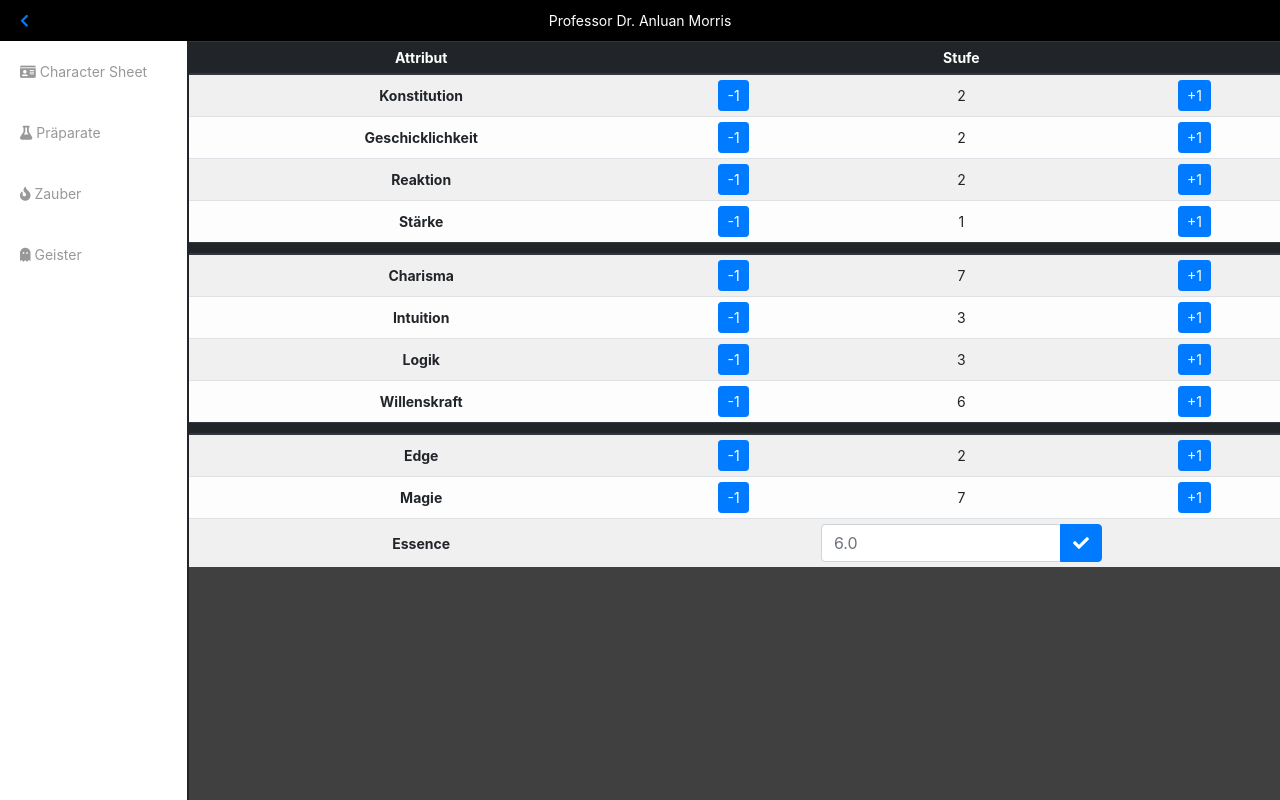
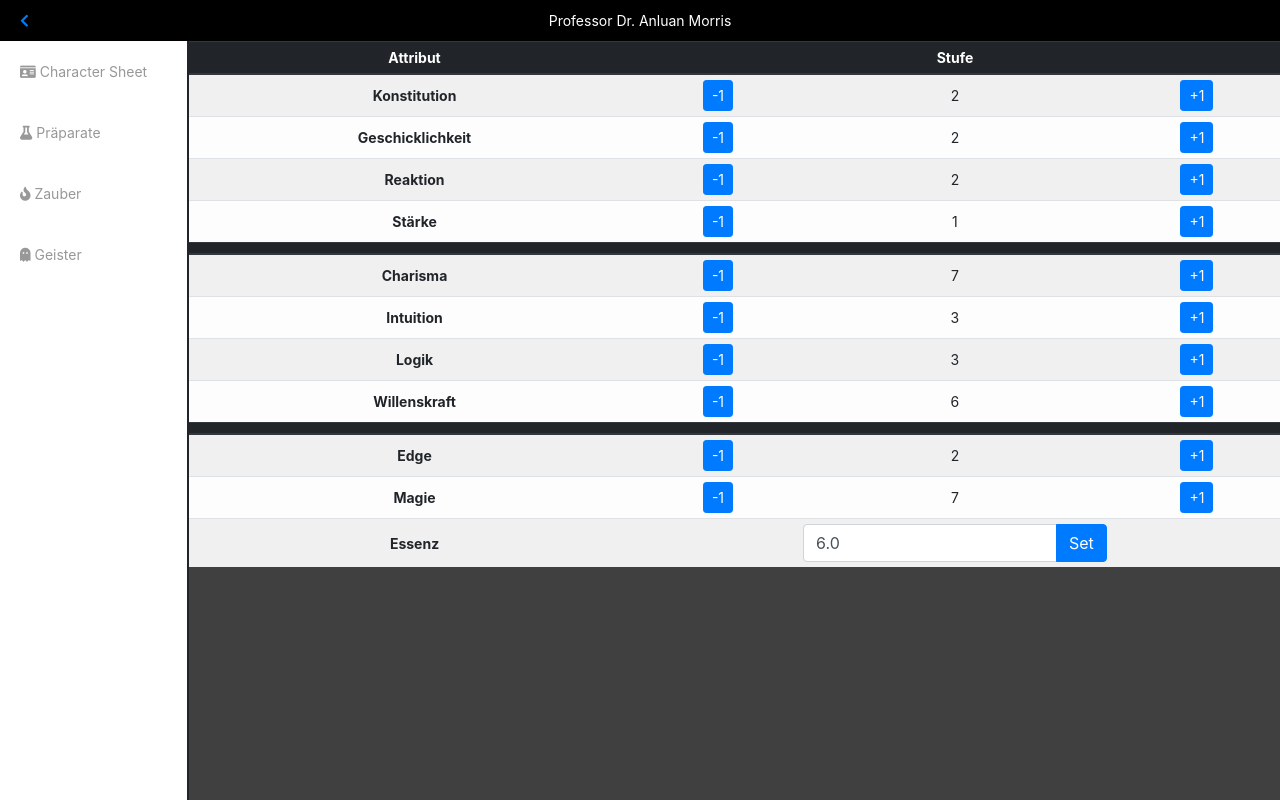
Before and after one commit to gokoururi/shadowassist, a Flask app: page /character/edit in a window 1280 px wide. Run offline with Flask 2, Linux system fonts and the light colour scheme; data comes from the database, SQL or seed files in the repository; some libraries are stand-ins or nearby versions.

Commit message:
Development

```diff
--- a/shadowassist/routes.py
+++ b/shadowassist/routes.py
@@ -38,7 +38,9 @@ def characterEdit(char_id=1):
     return render_template('characterEdit.html', **locals(), title=char.name)
 
 @app.route("/character/<int:char_id>/stat/<stat>/<action>")
-def characterStatChange(stat, action, char_id=1):
+@app.route("/character/<int:char_id>/stat/<stat>/<action>/<int:value>")
+@app.route("/character/<int:char_id>/stat/essence/<action>/<float:value>")
+def characterStatChange(action, value=0, stat="essence", char_id=1):
     char = Character.query.filter(Character.id == char_id)
     statCurrent = getattr(char.first(), stat)
     if action == "increase":
@@ -48,6 +50,10 @@ def characterStatChange(stat, action, char_id=1):
             statNew = 0
         else:
             statNew = statCurrent - 1
+    if action == "set":
+        statNew = round(value,2)
+        if statNew < 0:
+            statNew = 0
 
     char.update({stat: statNew})
     db.session.commit()
--- a/shadowassist/static/main.js
+++ b/shadowassist/static/main.js
@@ -16,11 +16,19 @@ function onLoad() {
 }
 
 function controlStats(event) {
-  var text = event.target.text;
   var stat = event.target.name;
   var char_id = event.target.id;
+  if (stat == "essence") {
+    var action = "set"
+    var newValue = $("input[name=essence]").val();
+    var origin = parseFloat($('div[name=essence]').text());
+    var displayTarget = $("input[name=essence]");
+    var urlTarget = '/character/' + char_id + '/stat/' + stat + '/' + action + '/' + newValue
+  } else {
+    var text = event.target.text;
     var origin = parseInt($('td[name=' + stat + '].saStatsOrigin').text());
     var value = parseInt($('td[name=' + stat + '].saStatsDisplay').text());
+    var displayTarget = 'td[name=' + stat + '].saStatsDisplay'
     if ( text == "+1") {
       var action = "increase";
       var newValue = value + 1;
@@ -28,24 +36,26 @@ function controlStats(event) {
       var action = "decrease";
       var newValue = value - 1;
     }
+    var urlTarget = '/character/' + char_id + '/stat/' + stat + '/' + action
+  }
   $.getJSON(
-    $SCRIPT_ROOT + '/character/' + char_id + '/stat/' + stat + '/' + action, function(data) {
-      $('td[name=' + stat + '].saStatsDisplay').text(newValue);
-      $('td[name=' + stat + '].saStatsDisplay').addClass("text-success");
-      $('td[name=' + stat + '].saStatsDisplay').addClass("font-weight-bold");
+    $SCRIPT_ROOT + urlTarget, function(data) {
+      $(displayTarget).text(newValue);
+      $(displayTarget).addClass("text-success");
+      $(displayTarget).addClass("font-weight-bold");
       if (newValue > origin) {
-        $('td[name=' + stat + '].saStatsDisplay').removeClass("text-danger");
-        $('td[name=' + stat + '].saStatsDisplay').addClass("text-success");
-        $('td[name=' + stat + '].saStatsDisplay').addClass("font-weight-bold");
+        $(displayTarget).removeClass("text-danger");
+        $(displayTarget).addClass("text-success");
+        $(displayTarget).addClass("font-weight-bold");
       } else if (newValue < origin) {
-        $('td[name=' + stat + '].saStatsDisplay').addClass("text-danger");
-        $('td[name=' + stat + '].saStatsDisplay').removeClass("text-success");
-        $('td[name=' + stat + '].saStatsDisplay').addClass("font-weight-bold");
+        $(displayTarget).addClass("text-danger");
+        $(displayTarget).removeClass("text-success");
+        $(displayTarget).addClass("font-weight-bold");
 
       } else if (newValue == origin) {
-        $('td[name=' + stat + '].saStatsDisplay').removeClass("text-danger");
-        $('td[name=' + stat + '].saStatsDisplay').removeClass("text-success");
-        $('td[name=' + stat + '].saStatsDisplay').removeClass("font-weight-bold");
+        $(displayTarget).removeClass("text-danger");
+        $(displayTarget).removeClass("text-success");
+        $(displayTarget).removeClass("font-weight-bold");
       }
     });
 }
--- a/shadowassist/templates/characterEdit.html
+++ b/shadowassist/templates/characterEdit.html
@@ -43,14 +43,15 @@
       {% endif %}
     {% endfor %}
     <tr>
-      <th>Essence</th>
+      <th>Essenz</th>
       <td></td>
       <td>
+        <div name="essence" style="display: none">{{ char.essence }}</div>
         <div class="input-group">
-          <input type="text" class="form-control" placeholder="{{ char.essence }}" aria-label="Recipient's username" aria-describedby="button-addon2" style="width: 15px;">
+          <input name="essence" type="text" class="form-control" value="{{ char.essence }}" style="width: 15px;">
           <div class="input-group-append">
-            <button class="btn btn-primary" type="button" id="button-addon2">
-              <i class="fas fa-check"></i>
+            <button name="essence" class="btn btn-primary saStatsBtn" type="button" id="{{ char.id }}">
+              Set
             </button>
           </div>
         </div>
```
Also changed, not shown: shadowassist/__init__.py (+17 -0 lines), shadowassist/models.py (+11 -0 lines). Lines whose indentation alone changed are shown as unchanged.
